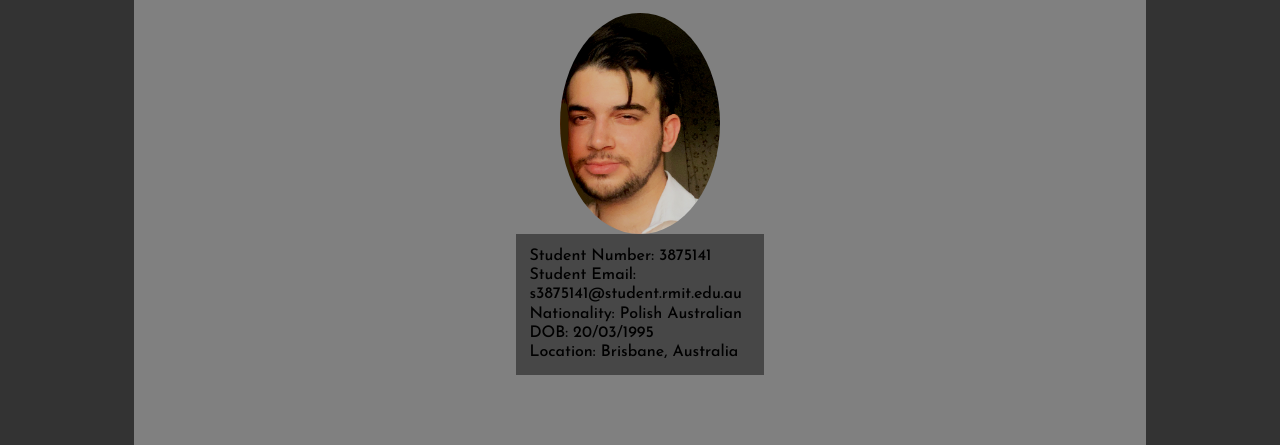
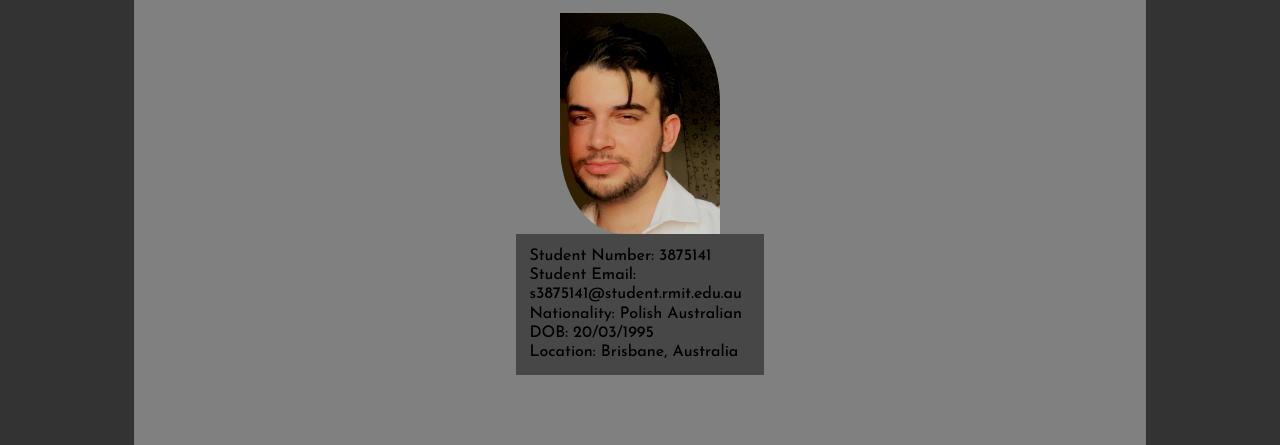
Before and after one commit to ProczekAU/Assignment-1, a plain HTML site: page mainpage.html in a window 1280 px wide. Shown: the part 285-730 px from the top of the page. Drawn offline with Linux system fonts and the light colour scheme.

Commit message:
Correction

```diff
--- a/style.css
+++ b/style.css
@@ -79,7 +79,7 @@ p {
   display: block;
   margin: auto;
   width: 18%;
-  border-radius: 50%;
+  border-radius: 0% 40% 0% 40%;
  }
 
 #textlink {
```
